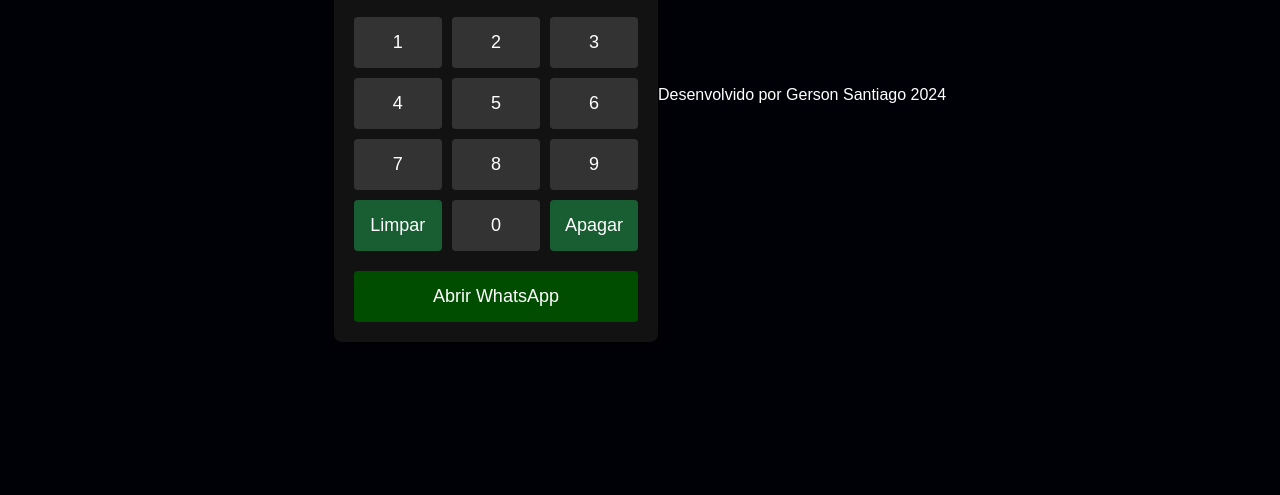
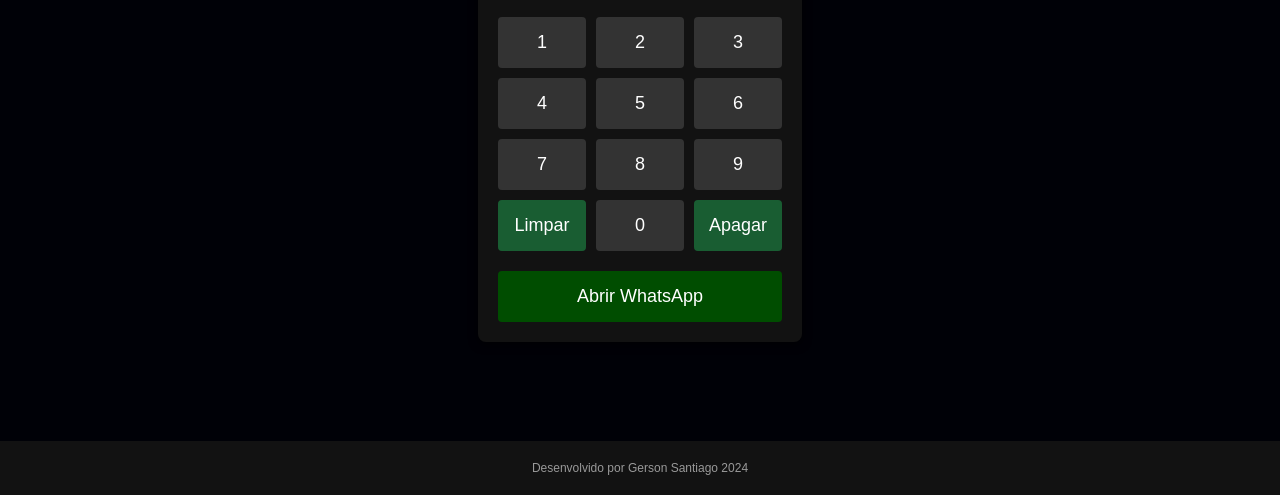
Before and after one commit to Gerson-Santiago/Wame, a plain HTML site: page index.html in a window 1280 px wide. Shown: the part 305-800 px from the top of the page. Drawn offline with Linux system fonts and the light colour scheme.

Commit message:
styles.css

```diff
--- a/styles.css
+++ b/styles.css
@@ -71,3 +71,16 @@ button:hover {
     width: 100%; /* Mantém o botão com largura total */
     border-radius: 4px; /* Bordas arredondadas */
 }
+
+/* Outros estilos existentes */
+
+footer {
+    font-size: 12px; /* Tamanho pequeno do texto */
+    color: #999; /* Cor cinza clara para o texto */
+    text-align: center; /* Centraliza o texto */
+    padding: 20px 0; /* Espaçamento superior e inferior */
+    position: absolute; /* Para fixar no fundo da página */
+    bottom: 0; /* Posiciona no fundo da página */
+    width: 100%; /* Largura total da página */
+    background-color: #121212; /* Cor de fundo igual ao restante da página */
+}
```
